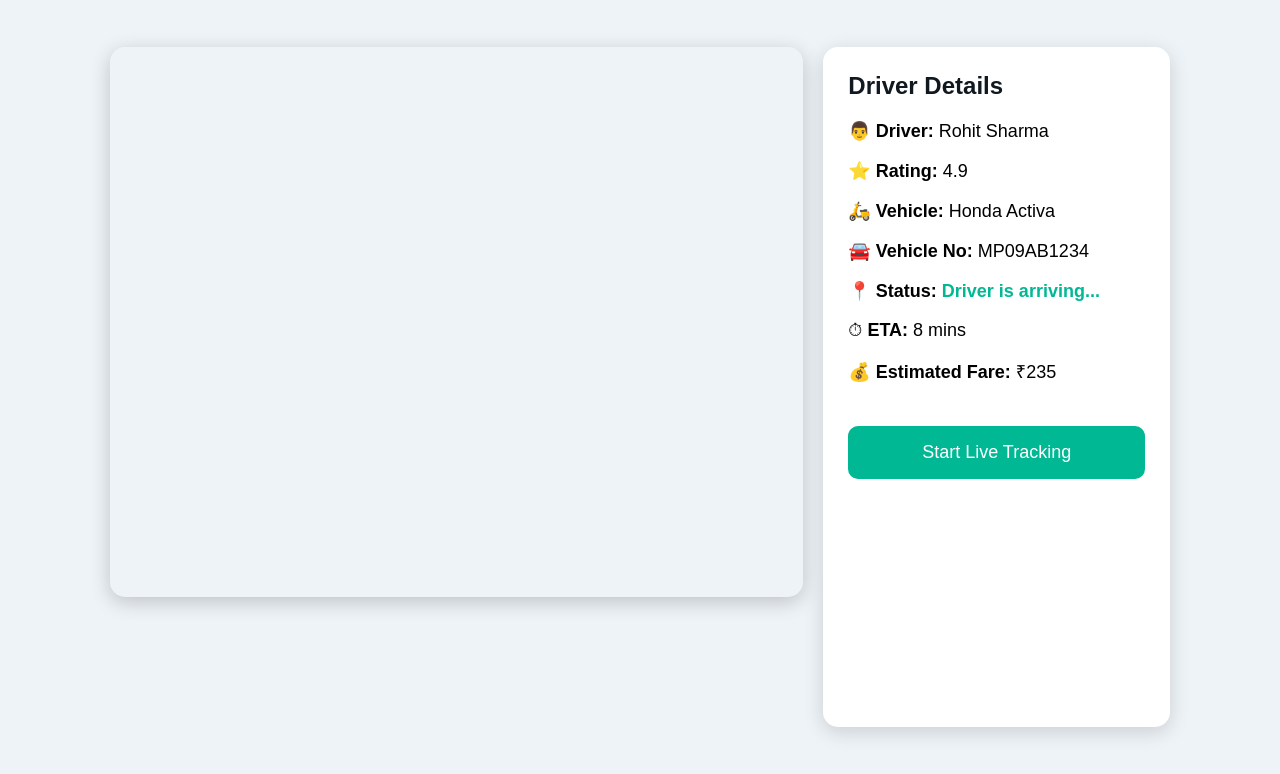
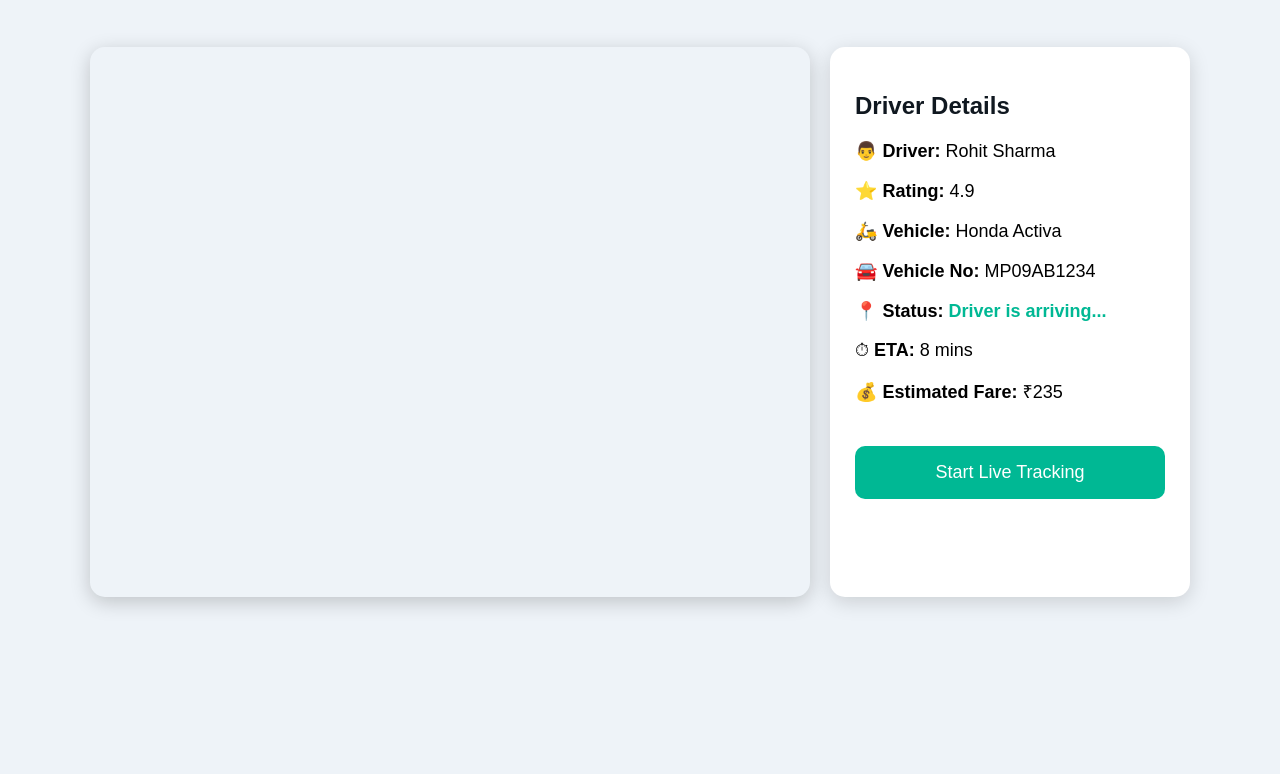
Before and after one commit to Black-Devil2006/VoyaGo, a website: page public/pages/rideStarted.html in a window 1280 px wide. Shown: the part 76-850 px from the top of the page. After the commit the page ends 800 px from the top, so only its background shows below. Drawn offline with Linux system fonts and the light colour scheme.

Commit message:
Temporary rename

```diff
--- a/public/pages/rideStarted.html
+++ b/public/pages/rideStarted.html
@@ -6,7 +6,7 @@
     <meta name="viewport" content="width=device-width, initial-scale=1.0">
     <title>Ride Started | VoyaGo</title>
 
-    <link rel="stylesheet" href="../css/rideBooking.css">
+    <link rel="stylesheet" href="/css/rideBooking.css">
 
     <style>
         body{
```
Also changed, not shown: public/pages/rideBooking.html (+1 -1 lines), public/css/temp.css (renamed from public/css/ridebooking.css), public/js/ridebooking.js (deleted), public/js/temp.js (added).
